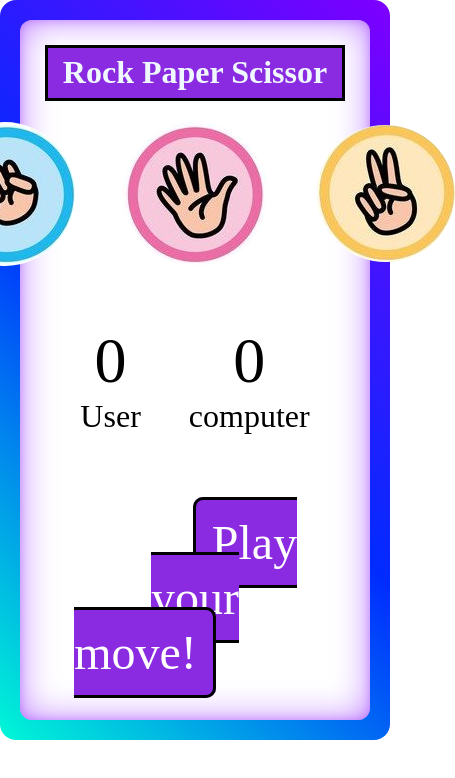
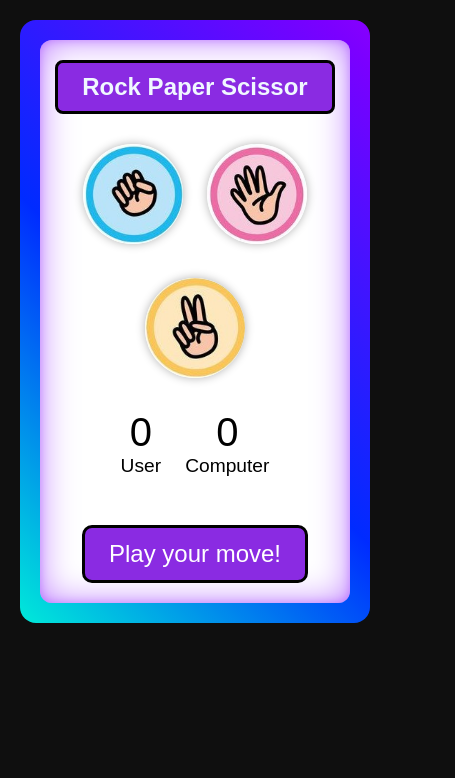
Before and after one commit to noor-1457/Rock-Paper-Scissor, a plain HTML site: page index.html in a window 390 px wide. Shown: the whole page, 455 px wide, since content can reach past the window. Drawn offline with Linux system fonts and the light colour scheme.

Commit message:
Make website responsive for mobile devices

```diff
--- a/index.html
+++ b/index.html
@@ -2,7 +2,7 @@
 <html lang="en">
 <head>
   <meta charset="UTF-8" />
-  <meta name="viewport" content="width=device-width, initial-scale=1.0"/>
+  <meta name="viewport" content="width=device-width, initial-scale=1.0" />
   <title>Rock Paper Scissor Game</title>
   <link rel="stylesheet" href="style.css" />
 </head>
@@ -16,9 +16,9 @@
       <h1>Rock Paper Scissor</h1>
 
       <div class="choices" id="user-choice">
-        <div class="choice" id="rock"><img src="rock3.jpg" alt=""></div>
-        <div class="choice" id="paper"><img src="paper3.jpg" alt=""></div>
-        <div class="choice" id="scissor"><img src="scissor3.jpg" alt=""></div>
+        <div class="choice" id="rock"><img src="rock3.jpg" alt="Rock"></div>
+        <div class="choice" id="paper"><img src="paper3.jpg" alt="Paper"></div>
+        <div class="choice" id="scissor"><img src="scissor3.jpg" alt="Scissor"></div>
       </div>
 
       <div class="score-board">
@@ -28,7 +28,7 @@
         </div>
         <div class="score">
           <p id="comp-score">0</p>
-          <p>computer</p>
+          <p>Computer</p>
         </div>
       </div>
 
--- a/style.css
+++ b/style.css
@@ -1,12 +1,22 @@
-*{
+/* Reset */
+* {
   margin: 0;
   padding: 0;
+  box-sizing: border-box;
   text-align: center;
+}
 
+body {
+  background: #0f0f0f;
+  font-family: Arial, sans-serif;
+  padding: 20px;
+  color: white;
 }
+
+/* Glow border container */
 .glow-border {
   position: relative;
-  padding: 20px; /* border thickness */
+  padding: 20px;
   border-radius: 16px;
   background: linear-gradient(45deg,
     #ff0000,
@@ -20,94 +30,132 @@
     #ff0000);
   background-size: 400% 400%;
   animation: glow-border-animation 10s linear infinite;
-  filter: drop-shadow  (inset 0 0 25px #ff00f5 (128, 0, 255, 0.4)); /* glowing effect */
+  max-width: 600px;
+  margin: auto;
+  width: 100%;
 }
 
 @keyframes glow-border-animation {
-  0% {
-    background-position: 0% 50%;
-  }
-  50% {
-    background-position: 100% 50%;
-  }
-  100% {
-    background-position: 0% 50%;
-  }
+  0% { background-position: 0% 50%; }
+  50% { background-position: 100% 50%; }
+  100% { background-position: 0% 50%; }
 }
 
+/* Game box inside the border */
 .game-box {
   background: white;
-  padding: 25px 25px;
+  padding: 25px;
   border-radius: 12px;
   min-height: 650px;
   box-shadow:
     inset 0 0 35px rgba(128, 0, 255, 0.5),
     inset 0 0 10px rgba(128, 0, 255, 0.3);
+  color: black;
 }
 
-
-
-h1{
-    height: 50px;
+/* Title */
+h1 {
   background-color: blueviolet;
   color: aliceblue;
-    size: 3rem;
-    text-align: center;
+  font-size: 2rem;
+  padding: 10px;
   border: 3px solid black;
-    line-height: 3rem;
+  border-radius: 8px;
+  margin-bottom: 20px;
 }
-.choice{
-    height: 165px;
-    width: 165px;
-    margin-top: 10px;
+
+/* Choice image containers */
+.choice {
+  height: 140px;
+  width: 140px;
+  display: flex;
   justify-content: center;
   align-items: center;
-    display: flex;
+  margin-top: 10px;
+  transition: 0.3s;
 }
 
-.choice:hover{
+.choice:hover {
   cursor: pointer;
-    opacity: 0.5;
+  opacity: 0.6;
+  transform: scale(1.05);
 }
 
-img{
-    display: flex;
+/* Images */
+img {
+  width: 100%;
+  height: 100%;
   object-fit: cover;
   border-radius: 50%;
-    box-shadow: 2px;
+  box-shadow: 0 0 10px rgba(0,0,0,0.3);
 }
 
-.choices{
+/* Choices layout */
+.choices {
+  display: flex;
+  justify-content: center;
+  align-items: center;
+  flex-wrap: wrap;
+  gap: 1.5rem;
+  margin-bottom: 2rem;
+}
+
+/* Scoreboard layout */
+.score-board {
   display: flex;
   justify-content: center;
   align-items: center;
   gap: 3rem;
+  font-size: 1.5rem;
+  flex-wrap: wrap;
 }
 
-.score-board{
-    text-align: center;
-    display: flex;
-    align-items: center;
-    justify-content: center;
-    font-size: 2rem;
-    margin-top: 3rem;
-    gap: 3rem;
+#user-score, #comp-score {
+  font-size: 3rem;
 }
 
-#user-score, #comp-score{
-    font-size: 4rem;
-}
-.msg-container{
-    margin-top: 5rem;
+/* Message */
+.msg-container {
+  margin-top: 3rem;
 }
 
-#msg{
-    margin: 100px;
-    font-size: 3rem;
+#msg {
+  font-size: 2rem;
   color: white;
   background-color: blueviolet;
   border: 3px solid black;
-    display: inline;
   border-radius: 10px;
-    padding: 1rem;
+  padding: 1rem 2rem;
+  display: inline-block;
 }
+
+/* ----------- Mobile responsiveness ----------- */
+@media (max-width: 600px) {
+  .choice {
+    height: 100px;
+    width: 100px;
+  }
+
+  h1 {
+    font-size: 1.5rem;
+  }
+
+  .score-board {
+    gap: 1.5rem;
+    font-size: 1.2rem;
+  }
+
+  #user-score, #comp-score {
+    font-size: 2.5rem;
+  }
+
+  #msg {
+    font-size: 1.5rem;
+    padding: 0.75rem 1.5rem;
+  }
+
+  .game-box {
+    min-height: auto;
+    padding: 20px 15px;
+  }
+}
```
Lines whose indentation alone changed are shown as unchanged.
